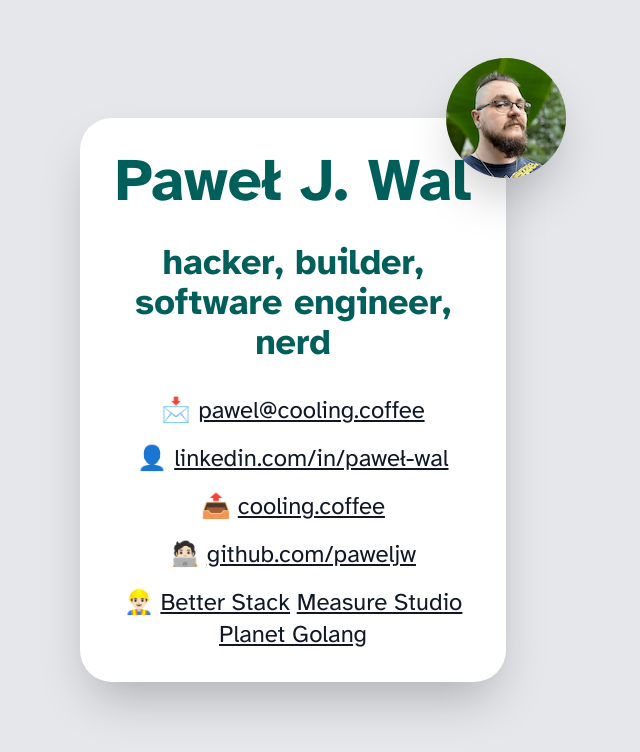
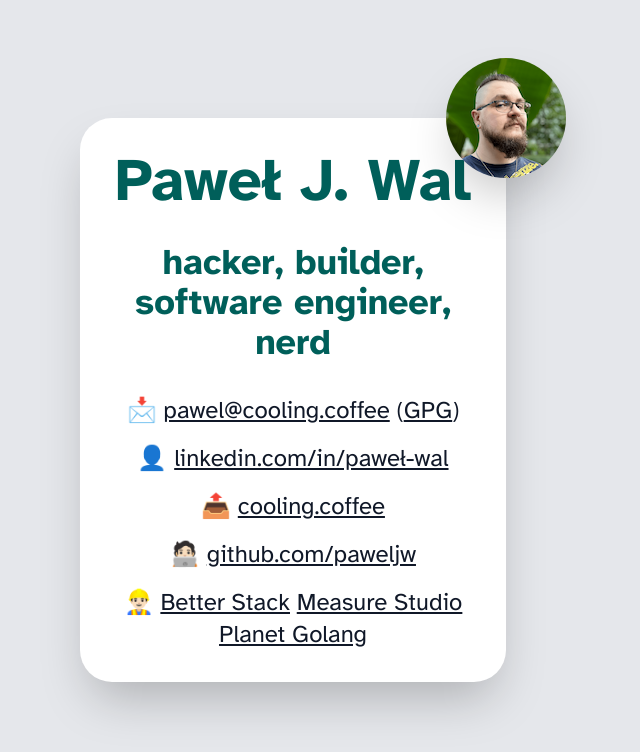
Before and after one commit to paweljw/business-card, a Next.js app: page / in a window 1280 px wide. Shown: the top 752 px of the page, without its empty margins (347-987 px from the left). Built offline with nearby package versions, Linux system fonts and the light colour scheme.

Commit message:
feat add GPG key

```diff
--- a/src/app/page.tsx
+++ b/src/app/page.tsx
@@ -23,7 +23,12 @@
             📩<span className="sr-only">e-mail</span>{" "}
             <Link href="mailto:pawel@cooling.coffee" target="_blank">
               pawel@cooling.coffee
+            </Link>{" "}
+            (
+            <Link href="/Paweł J. Wal (7D67CE8A).asc" target="_blank">
+              GPG
             </Link>
+            )
           </p>
           <p className="mt-4 text-center text-2xl" title="linkedin">
             👤 <span className="sr-only">linkedin</span>{" "}
```
Also changed, not shown: 1 other file (tests, documents, lock files or other folders).
